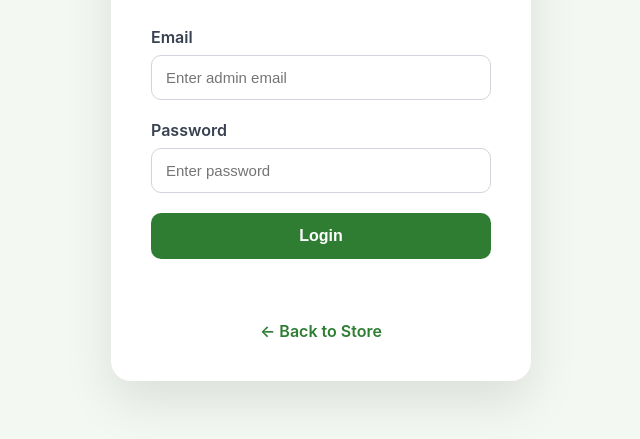
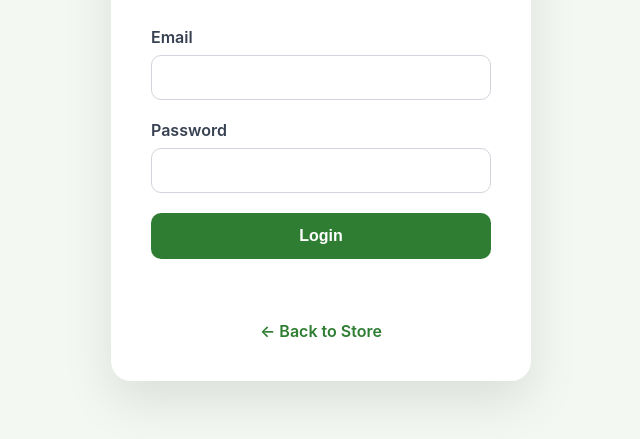
Before and after one commit to VIGNESH174/FreshCarts, a website built with Vite: page admin-login.html in a window 1280 px wide. Shown: the part 307-746 px from the top of the page, without its empty margins (319-959 px from the left). Built offline with nearby package versions, Linux system fonts and the light colour scheme; no server answers.

Commit message:
Improve admin login form security

```diff
--- a/admin-login.html
+++ b/admin-login.html
@@ -35,7 +35,8 @@
                     <input
                         type="email"
                         id="adminEmail"
-                        placeholder="Enter admin email"
+                        name="username"
+                        autocomplete="username"
                         required
                     >
                 </div>
@@ -48,7 +49,8 @@
                     <input
                         type="password"
                         id="adminPassword"
-                        placeholder="Enter password"
+                        name="password"
+                        autocomplete="current-password"
                         required
                     >
                 </div>
```
